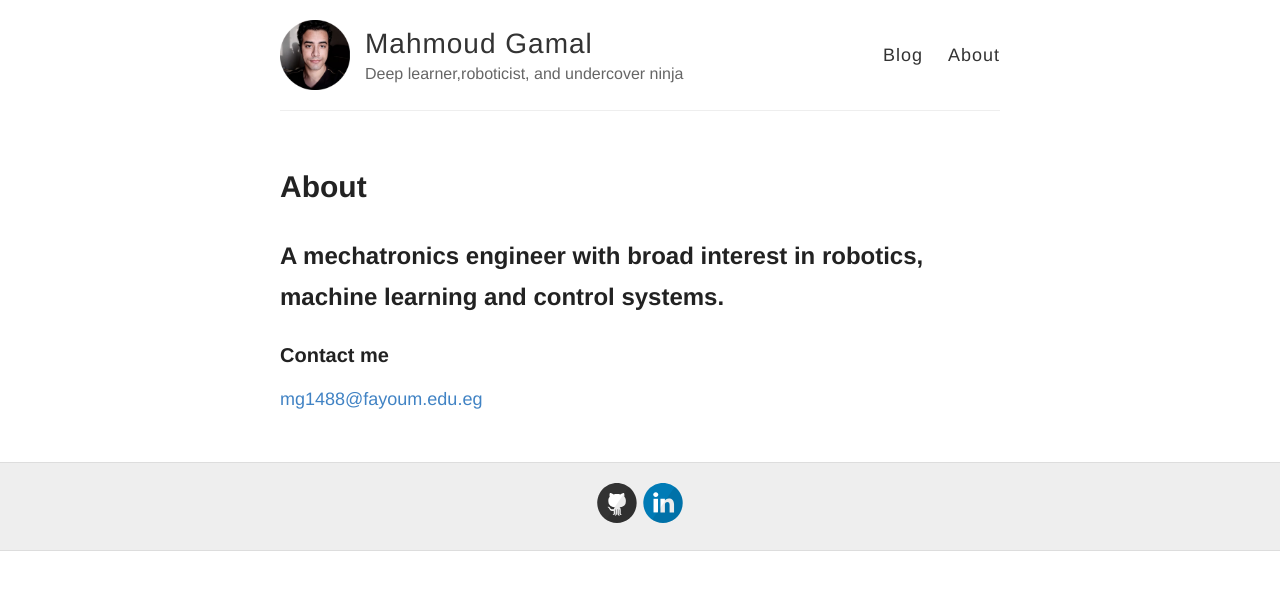
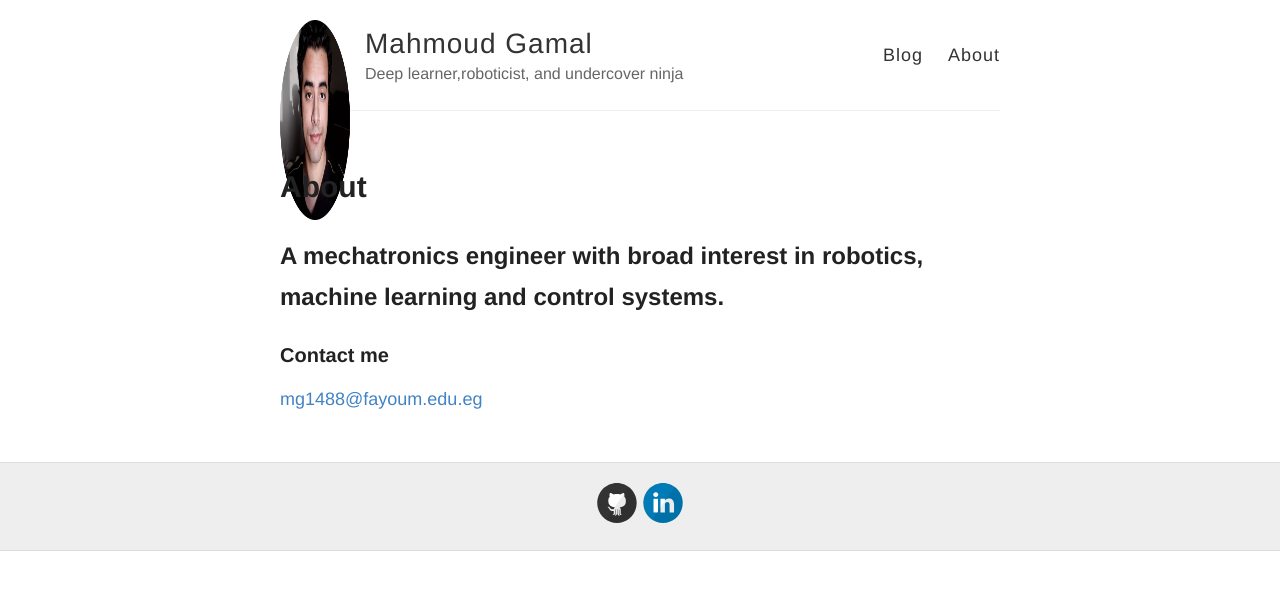
Before and after one commit to mgama1/mgama1.github.io, a Jekyll site: the page built from about.md, in a window 1280 px wide. Shown: the top 590 px of the page. Built offline with Jekyll 4.4.1, drawn with Linux system fonts in a browser that asks for light colours.

Commit message:
Update default.html

```diff
--- a/_layouts/default.html
+++ b/_layouts/default.html
@@ -19,7 +19,7 @@
     <div class="wrapper-masthead">
       <div class="container">
         <header class="masthead clearfix">
-          <a href="{{ site.baseurl }}/" class="site-avatar"><img src="{{ site.avatar }}" /></a>
+          <a href="{{ site.baseurl }}/" class="site-avatar"><img src="{{ site.avatar }}"  width="200" height="200"  /></a>
 
           <div class="site-info">
             <h1 class="site-name"><a href="{{ site.baseurl }}/">{{ site.name }}</a></h1>
```
